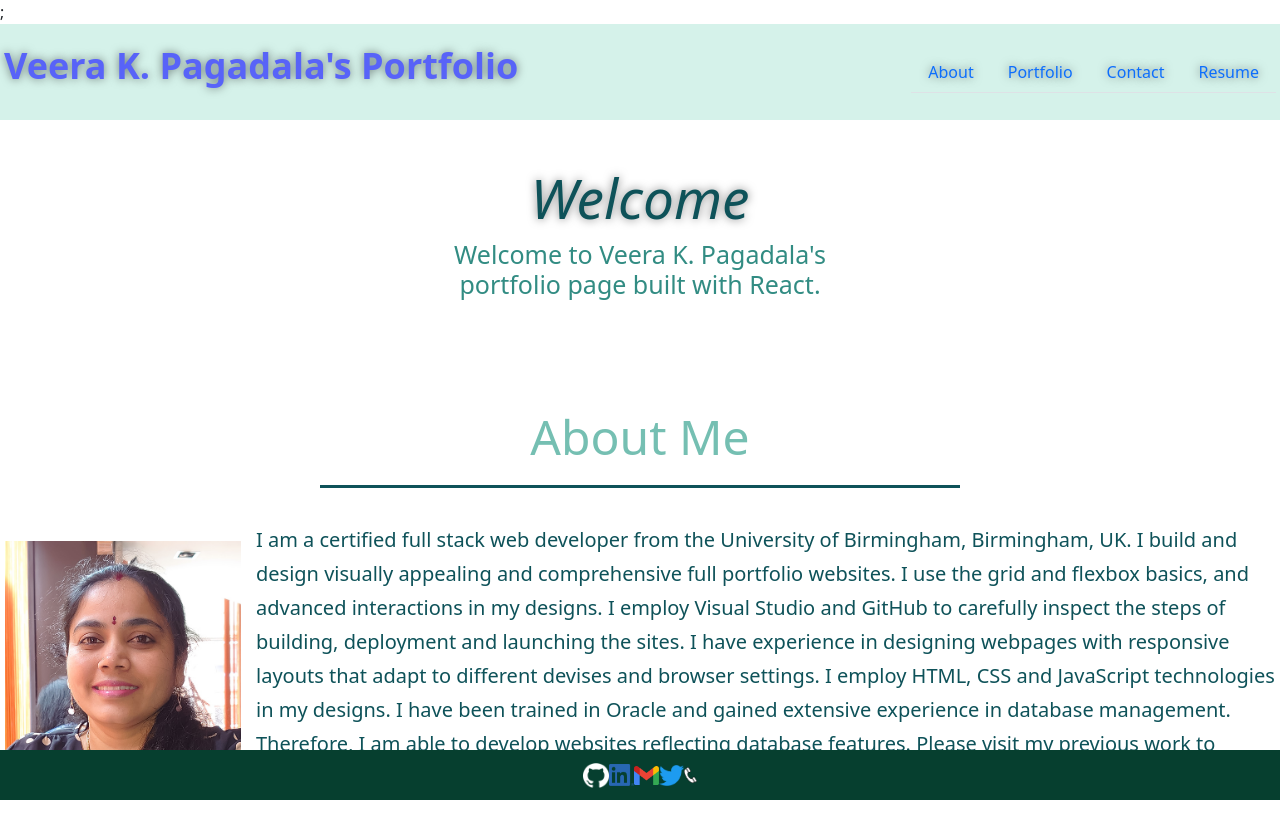
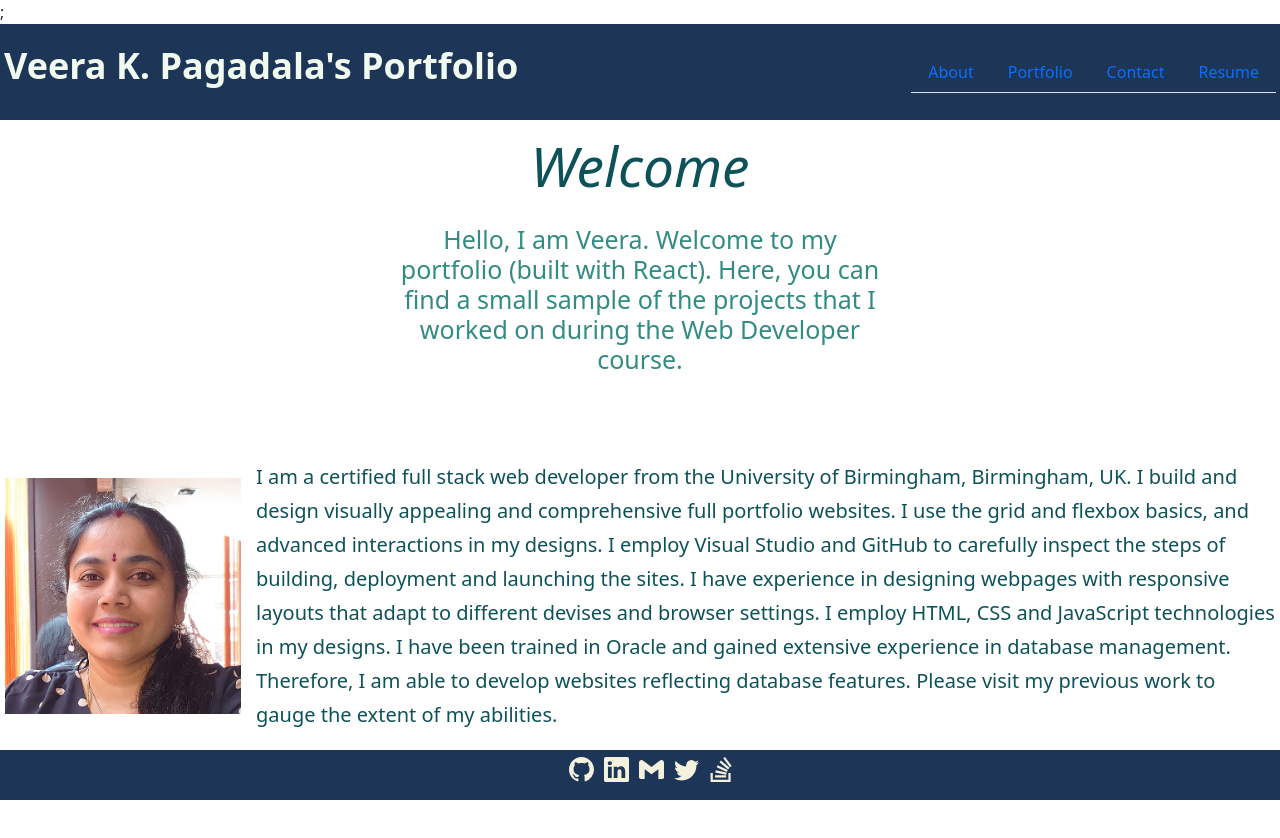
Before and after one commit to veerak21/20-React-Portfolio, a React (Create React App) app: page / in a window 1280 px wide. Shown: the top 838 px of the page. Built offline with nearby package versions, Linux system fonts and the light colour scheme.

Commit message:
React icons added and background, text decorations changed

```diff
--- a/src/components/About.js
+++ b/src/components/About.js
@@ -3,11 +3,11 @@ import profileImg from "../assets/profile.jpg";
 function About() {
     return (
         <section id="about-me" className="my-5 intro">
-            <div class="flex-row">
-                <h1 id="about" className="section-title primary-border">
+            {/* <div class="flex-row">
+                <h1 id="about" className="section-title">
                     About Me
                 </h1>
-            </div>
+            </div> */}
             <div className="flex-row">
                 <div class="intro-info">
                     <div class="intro-img">
--- a/src/components/Footer.js
+++ b/src/components/Footer.js
@@ -1,47 +1,47 @@
 import React from "react";
 
-import phoneImg from "../assets/phone.png";
-import emailImg from "../assets/gmail.png";
-import linkedinImg from "../assets/linkedin.png";
-import twitterImg from "../assets/twitter.png";
-import githubImg from "../assets/github.png";
+import { BsGithub } from 'react-icons/bs';
+import { BsLinkedin } from 'react-icons/bs';
+import { SiGmail } from 'react-icons/si';
+import { BsTwitter } from 'react-icons/bs';
+// import githubImg from "../assets/github.png";
+import { BsStackOverflow } from 'react-icons/bs';
 function Footer() {
     return (
         <footer>
 
             <p>
-                {/* <ul> */}
+                <ul>
                     <a href="https://github.com/veerak21">
-                    {/* <li className="logo"> */}
-                    <img src={githubImg} style={{ width: "2%" }} alt="github" />
-
-                    {/* </li> */}
+                        <li className="logo">
+                            <BsGithub />
+                        </li>
                     </a>
                     <a href="https://www.linkedin.com/in/veera-kalyani-pagadala-a1971224b/">
-                    {/* <li className="logo"> */}
-                    <img src={linkedinImg} style={{ width: "2%" }} alt="linkedin" />
+                        <li className="logo">
+                            <BsLinkedin />
 
-                    {/* </li> */}
+                        </li>
                     </a>
                     <a href="mailto:pv.kallu@gmail.com">
-                    {/* <li className="logo"> */}
-                    <img src={emailImg} style={{ width: "2%" }} alt="Email" />
+                        <li className="logo">
+                            <SiGmail />
 
-                    {/* </li> */}
+                        </li>
                     </a>
                     <a href="https://twitter.com/VeeraWD">
-                    {/* <li className="logo"> */}
-                    <img src={twitterImg} style={{ width: "2%" }} alt="Twitter" />
+                        <li className="logo">
+                            <BsTwitter />
 
-                    {/* </li> */}
+                        </li>
                     </a>
-                <a href="tel:+44 (0)7425560625">
-                    {/* <li className="logo"> */}
-                    <img src={phoneImg} style={{ width: "1%" }} alt="Phone" />
-                    {/* </li> */}
+                    <a href="https://stackoverflow.com/users/21568128/veera-k-pagadala">
+                        <li className="logo">
+                            <BsStackOverflow />
+                        </li>
                     </a>
 
-                {/* </ul> */}
+                </ul>
             </p>
         </footer>
     );
--- a/src/components/Header.js
+++ b/src/components/Header.js
@@ -30,7 +30,8 @@ function Header(props) {
 
                     <h2>Welcome</h2>
                     <p>
-                        Welcome to Veera K. Pagadala's portfolio page built with React.
+                        Hello, I am Veera. Welcome to my portfolio
+                        (built with React). Here, you can find a small sample of the projects that I worked on during the Web Developer course.
                     </p>
                 </div>
             </section>
--- a/src/components/Navbar.js
+++ b/src/components/Navbar.js
@@ -24,6 +24,7 @@ function Nav(props) {
                     <a
                         href="#about"
                         onClick={() => handleTabChange('About')}
+
                         // Check to see if the currentTab is `About`, and if so we use the active link class from bootstrap. Otherwise, we set it to a normal nav-link
                         className={currentTab === 'About' ? 'nav-link active' : 'nav-link'}
                     >
--- a/src/index.css
+++ b/src/index.css
@@ -37,7 +37,7 @@ code {
 
 header {
   padding: 20px 35px;
-  background-color: #D5F2EA;
+  background-color: #1d3557;
   display: flex;
   justify-content: space-between;
   flex-wrap: wrap;
@@ -56,16 +56,17 @@ header h1 {
   font-weight: bold;
   margin: 0;
   font-size: 36px;
-  color: #5863f8;
-  text-shadow: 0 0 10px rgba(0, 0, 0, 0.5);
+  color: #f1faee;
+
+  /* text-shadow: 0 0 10px#a8ddce; */
 }
 
 
-
+/*
 header a {
   text-decoration: none;
-  color: #0E5259;
-}
+  color: #fff
+} */
 
 header nav {
   margin: 7px 0;
@@ -86,7 +87,8 @@ header nav ul li a {
   padding: 10px 15px;
   font-weight: normal;
   font-size: 1.60vw;
-  text-shadow: 0 0 10px rgba(0, 0, 0, 0.5);
+  text-decoration: aquamarine;
+  /* text-shadow: 0 0 10px #fff; */
   border-radius: 15px;
   -webkit-transition: all 1s ease;
   -moz-transition: all 1s ease;
@@ -97,11 +99,15 @@ header nav ul li a {
 }
 
 header nav ul li a:hover {
-  background: #0E5259;
-  color: #D5F2EA;
+  /* background: #0E5259; */
+  color: #fff;
   border-radius: 15px;
   text-shadow: none;
-  /*    transition: .5s ease-in;*/
+  transition: .5s ease-in;
+}
+
+.nav-item {
+  color: white;
 }
 
 
@@ -123,9 +129,9 @@ header nav ul li a:hover {
 
 /* hero-cta start */
 .hero-cta {
-  width: 35%;
+  width: 38%;
   text-align: center;
-  margin: 3.5%;
+  margin: 1%;
   color: #fff;
   font-size: 18px;
   line-height: 1.2;
@@ -135,12 +141,13 @@ header nav ul li a:hover {
   font-style: italic;
   font-size: 55px;
   color: #0E5259;
-  text-shadow: 0 0 10px rgba(0, 0, 0, 0.5);
+  /* text-shadow: 0 0 10px rgba(0, 0, 0, 0.5); */
 }
 
 .hero-cta p {
   font-size: 25px;
   color: #328C83;
+  margin: 25px 0px
 }
 
 /* hero-cta end */
@@ -521,7 +528,7 @@ header nav ul li a:hover {
 
 /* start styles to <footer> */
 footer {
-  background: #063f2f;
+  background: #1d3557;
   font-weight: bold;
   width: 100%;
   height: 50px;
@@ -551,42 +558,45 @@ footer p {
 
 }
 
-/* footer div {
+footer div {
 
-  line-height: 1.5; */
-/* text-align: right; */
-/* } */
+  line-height: 1.5;
+  text-align: right;
 
-/* footer a {
+}
+
+footer a {
   color: #010711;
 }
 
 footer a:hover {
   color: #328C83;
   transition: .5s ease;
-} */
+}
 
-/* .logo {
+.logo {
   cursor: pointer;
   list-style: none;
   font-size: 25px;
-  color: #0E5259;
+  color: #f4f1de;
   display: inline-block;
-} */
+  margin-right: 10px;
+}
 
-footer img {
+/* footer img {
   width: 3%;
   cursor: pointer;
   display: inline-block;
   transition: all 0.25s ease-in;
   justify-content: space-evenly;
+  margin-right: 10px;
 
 
 
-}
+} */
 
-footer img:hover {
-  color: #328C83;
+footer .logo:hover {
+  color: #48cae4;
   opacity: 0.5;
   transition: .5s ease;
 }
@@ -617,10 +627,10 @@ label {
   font-size: 25px;
 }
 
-/*Extra styling*/
+/* Extra styling
 .flex-row {
   display: flex;
-}
+} */
 
 /* MEDIA QUERY FOR SMALLER DESKTOP SCREENS AND SMALLER */
 
```
Also changed, not shown: src/assets/phone.png (deleted), src/assets/stack.png (added). Lines whose indentation alone changed are shown as unchanged.
